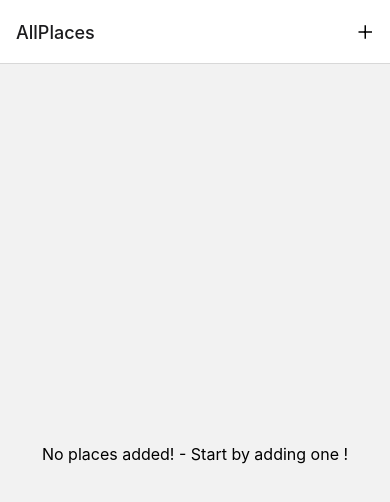
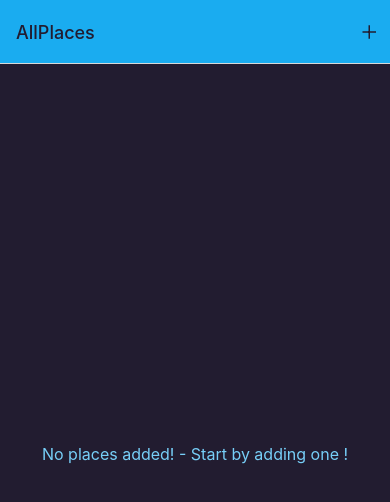
Before and after one commit to Ffedronic/RN-favorites-places, a React Native app: screen /AllPlaces in a window 390 px wide. Shown: the top 502 px of the page. Built offline with nearby package versions, Linux system fonts and the light colour scheme.

Commit message:
global styling

```diff
--- a/App.js
+++ b/App.js
@@ -7,6 +7,7 @@
 import PlaceDetails from "./screens/PlaceDetails";
 import Map from "./screens/Map";
 import IconButton from "./UI/IconButton";
+import { Colors } from "./constants/color";
 
 export default function App() {
   const Stack = createNativeStackNavigator();
@@ -14,7 +15,11 @@
     <>
       <StatusBar style="auto" />
       <NavigationContainer>
-        <Stack.Navigator>
+        <Stack.Navigator screenOptions={{
+          headerStyle:{backgroundColor: Colors.primary500},
+          headerTintColor:Colors.gray700,
+          contentStyle:{backgroundColor:Colors.gray700}
+        }}>
           <Stack.Screen
             name="AllPlaces"
             component={AllPlaces}
@@ -29,7 +34,9 @@
               ),
             })}
           />
-          <Stack.Screen name="AddPlace" component={AddPlaces} />
+          <Stack.Screen name="AddPlace" component={AddPlaces} options={{
+            title:"Add A New Place"
+          }}/>
           <Stack.Screen name="PlaceDetails" component={PlaceDetails} />
           <Stack.Screen name="Map" component={Map} />
         </Stack.Navigator>
--- a/UI/IconButton.js
+++ b/UI/IconButton.js
@@ -14,7 +14,6 @@
 const styles = StyleSheet.create({
   button: {
     padding: 8,
-    margin: 4,
     justifyContent: "center",
     alignItems: "center",
   },
--- a/components/Places/PlacesList.js
+++ b/components/Places/PlacesList.js
@@ -1,6 +1,7 @@
 import React from "react";
 import { FlatList, StyleSheet, Text, View } from "react-native";
 import PlaceItem from "./PlaceItem";
+import { Colors } from "../../constants/color";
 
 function PlacesList({ places }) {
   if (!places || places.length === 0) {
@@ -27,7 +28,8 @@
     alignItems: "center",
   },
   fallBackText:{
-    fontSize: 16
+    fontSize: 16,
+    color:Colors.primary200
   }
 });
 export default PlacesList;
--- /dev/null
+++ b/constants/color.js
@@ -0,0 +1,11 @@
+export const Colors = {
+    primary50: '#cfeffd',
+    primary100: '#a0defb',
+    primary200: '#77cff8',
+    primary400: '#44bdf5',
+    primary500: '#1aacf0',
+    primary700: '#0570c9',
+    primary800: '#003b88',
+    accent500: '#e6b30b',
+    gray700: '#221c30',
+  };
```
